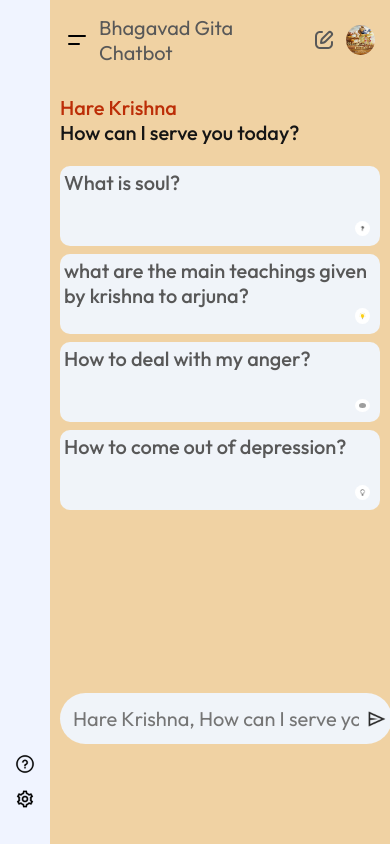
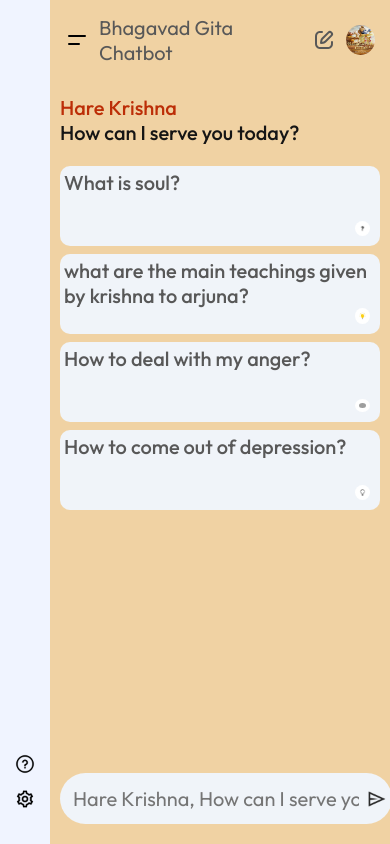
Before and after one commit to santosh-gkg/geeta-frontend, a React (Vite) app: page / in a window 390 px wide. Built offline with nearby package versions, Linux system fonts and the light colour scheme; grey boxes are pictures that could not be loaded.

Commit message:
mobile view made better

```diff
--- a/src/components/Main/Main.css
+++ b/src/components/Main/Main.css
@@ -304,6 +304,7 @@
         padding: 0px 10px;
         margin: auto;
         background-color: transparent;
+        align-items: center;
 
 
     }
@@ -314,25 +315,20 @@
     .search-box{
         position: absolute;
         padding: 5px;
-        bottom: 50px;
-        margin-bottom:50px ;
+        bottom: 10px;
+        margin-bottom:10px ;
         gap: 0px;
         background-color: #f0f4f9;
-        max-width: fit-content;
+        width: fit-content;
+        align-items: center;
+        justify-content: center;
 
-    }
-    .search-box div{
-        display: flex;
-        align-items: center;
-        gap: 0px;
     }
     .search-box input{
         font-size: 20px;
+        width:fit-content;
     }
 
-    .main .bottom-info{
-        font-size: 12px;
-    }
     .main .cards{
         display: grid;
         grid-template-columns: repeat(auto-fill, minmax(180px, 1fr));
```
